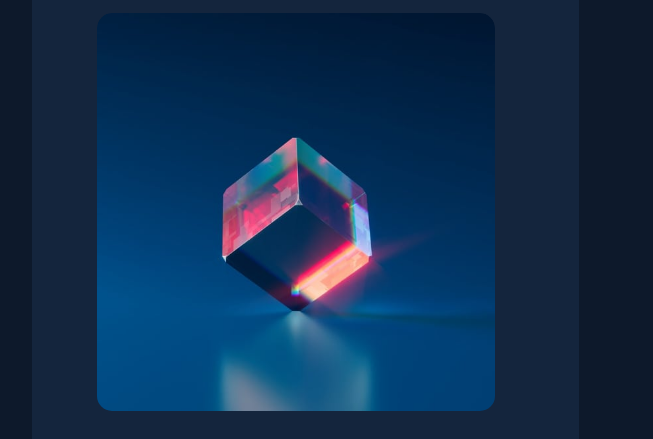
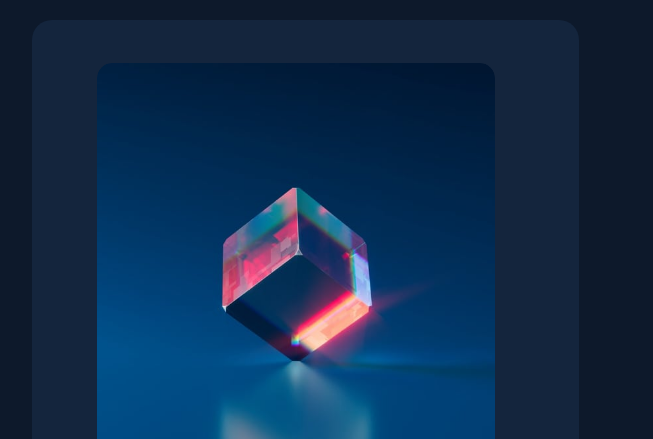
Before and after one commit to Nnenna-udefi/NFT-Preview-Card, a plain HTML site: page index.html in a window 1280 px wide. Shown: the top 439 px of the page, without its empty margins (245-898 px from the left). Drawn offline with Linux system fonts and the light colour scheme.

Commit message:
Update style.css

```diff
--- a/style.css
+++ b/style.css
@@ -9,7 +9,7 @@
 body{
     background-color: hsl(217, 54%, 11%);
     font-size: 18px;
-    padding: 150px 50px 150px 50px;
+    padding: 250px 50px 150px 50px;
     font-family: 'Outfit', sans-serif;
     width:100%;
     height: 100vh;
```
